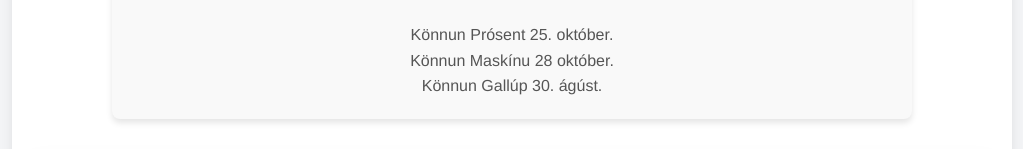
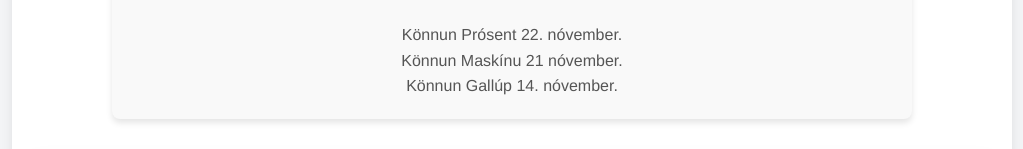
Before and after one commit to Hallijonss/kosningalikan, a plain HTML site: page index.html in a window 1280 px wide. Shown: the part 316-465 px from the top of the page, without its empty margins (128-1151 px from the left). Drawn offline with nearby package versions, Linux system fonts and the light colour scheme.

Commit message:
uppfærður texti

```diff
--- a/index.html
+++ b/index.html
@@ -25,7 +25,7 @@
     </p>
     <br>
     <p class="text-base">
-        Könnun Prósent 25. október.<br>Könnun Maskínu 28 október.<br>Könnun Gallúp 30. ágúst.
+        Könnun Prósent 22. nóvember.<br>Könnun Maskínu 21 nóvember.<br>Könnun Gallúp 14. nóvember.
     </p>
 </div>
 
```
